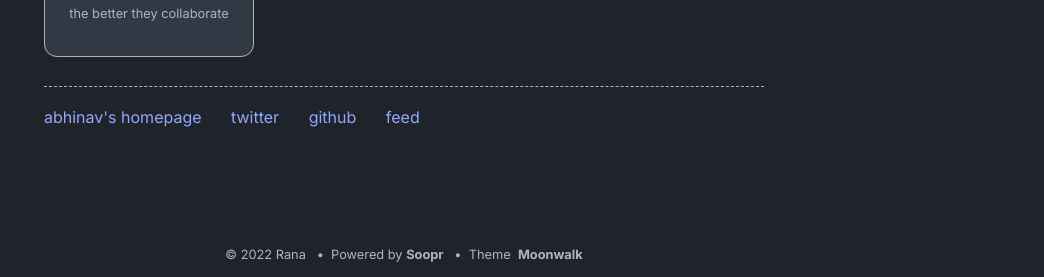
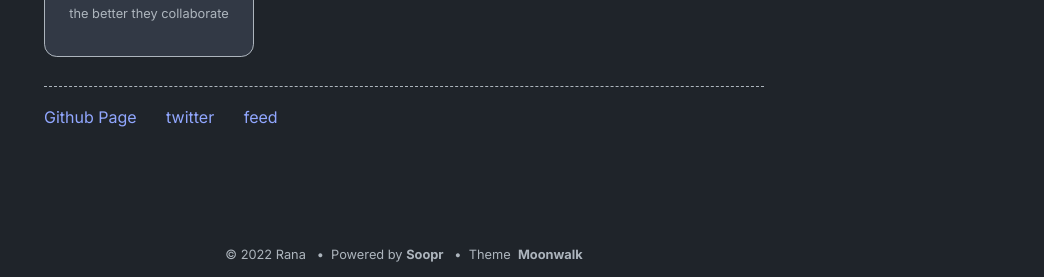
Before and after one commit to EatRainbow/EatRainbow.github-io, a Jekyll site: the page built from index.md, in a window 1280 px wide. Shown: the part 1565-1842 px from the top of the page, without its empty margins (236-1280 px from the left). Built offline with Jekyll 4.4.1, drawn with Linux system fonts in a browser that asks for light colours.

Commit message:
Update home.yml

```diff
--- a/_data/home.yml
+++ b/_data/home.yml
@@ -1,6 +1,7 @@
 navbar_entries:
   - title: home
   - url: home
+
   - title: about
     url: about
 
@@ -56,14 +57,11 @@ old_project_entries:
     desc: The better people know you, the better they collaborate
 
 footer_entries:
-  - title: abhinav's homepage
-    url: https://www.abhinav.co
+  - title: Github Page
+    url: https://github.com/EatRainbow
 
   - title: twitter
     url: https://twitter.com/abhinav
-
-  - title: github
-    url: https://github.com/abhinavs
 
   - title: feed
     url: feed.xml
```
